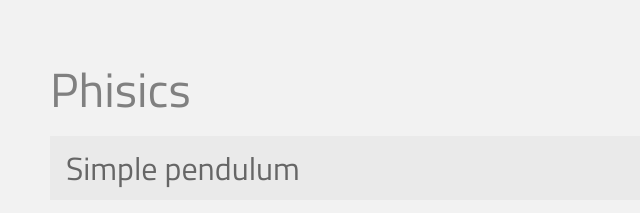
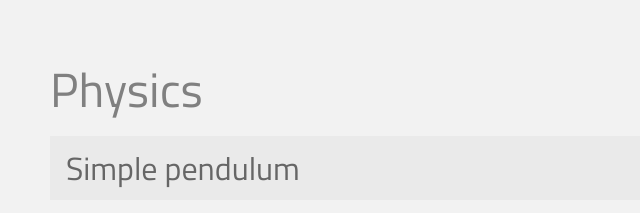
Before and after one commit to daupet/daupet.github.io, a plain HTML site: page index.html in a window 1280 px wide. Shown: the part 328-541 px from the top of the page, 0-640 px from the left. Drawn offline with Linux system fonts and the light colour scheme.

Commit message:
Fix typo

```diff
--- a/index.html
+++ b/index.html
@@ -23,7 +23,7 @@
         </article>
 
         <article class="group">
-            <h1>Phisics</h1>
+            <h1>Physics</h1>
 
             <div class="item">
                 <a href="simple-pendulum/simple-pendulum.html">
```
